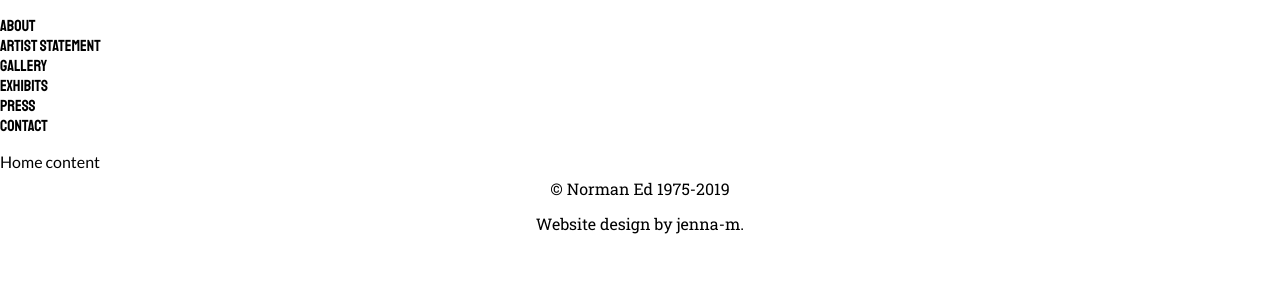
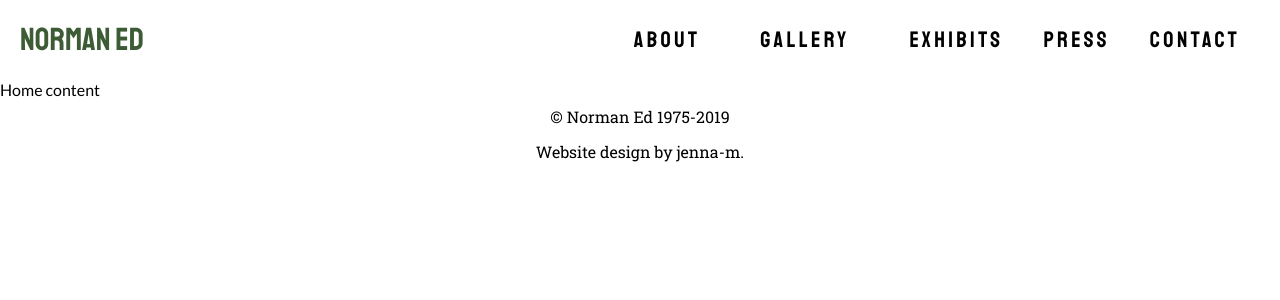
Before and after one commit to jenna-m/norman-ed, a React (Create React App) app in the folder client/: page / in a window 1280 px wide. Shown: the top 300 px of the page. Built offline with nearby package versions, Linux system fonts and the light colour scheme.

Commit message:
Update navbar.js
Add dropdown menus

```diff
--- a/client/src/components/navbar.js
+++ b/client/src/components/navbar.js
@@ -5,16 +5,30 @@ class Navbar extends React.Component {
     render() {
         return (
             <div className="navbar" role="navigation" aria-label="Main">
-                <div className="menu">
-                    <ul>
-                        <li><NavLink to="/bio">About</NavLink></li>
-                        <li><NavLink to="/artist-statement">Artist Statement</NavLink></li>
-                        <li><NavLink to="/gallery">Gallery</NavLink></li>
-                        <li><NavLink to="/exhibits">Exhibits</NavLink></li>
-                        <li><NavLink to="/press">Press</NavLink></li>
-                        <li><NavLink to="/contact">Contact</NavLink></li>
-                    </ul>
+                <div className="logo">
+                    Norman Ed
                 </div>
+                <ul className="menu">
+                    <li>
+                        <li className="menu-category"><NavLink to="/">About</NavLink></li>
+                        <ul className="dropdown">
+                            <li className="sublink"><NavLink to="/bio">Biography</NavLink></li>
+                            <li className="sublink"><NavLink to="/artist-statement">Artist Statement</NavLink></li>
+                        </ul>
+                    </li>
+                    <li>
+                        <li className="menu-category"><NavLink to="/">Gallery</NavLink></li>
+                        <ul className="dropdown">
+                            <li className="sublink"><NavLink to="/gallery">All Work</NavLink></li>
+                            <li className="sublink"><NavLink to="/pre-collegiate">Pre-Collegiate</NavLink></li>
+                            <li className="sublink"><NavLink to="/undergrad">Undergrad</NavLink></li>
+                            <li className="sublink"><NavLink to="/post-present">1982 to Present</NavLink></li>
+                        </ul>
+                    </li>
+                    <li className="menu-category"><NavLink to="/exhibits">Exhibits</NavLink></li>
+                    <li className="menu-category"><NavLink to="/press">Press</NavLink></li>
+                    <li className="menu-category"><NavLink to="/contact">Contact</NavLink></li>
+                </ul>
             </div>
         );
     }
```
